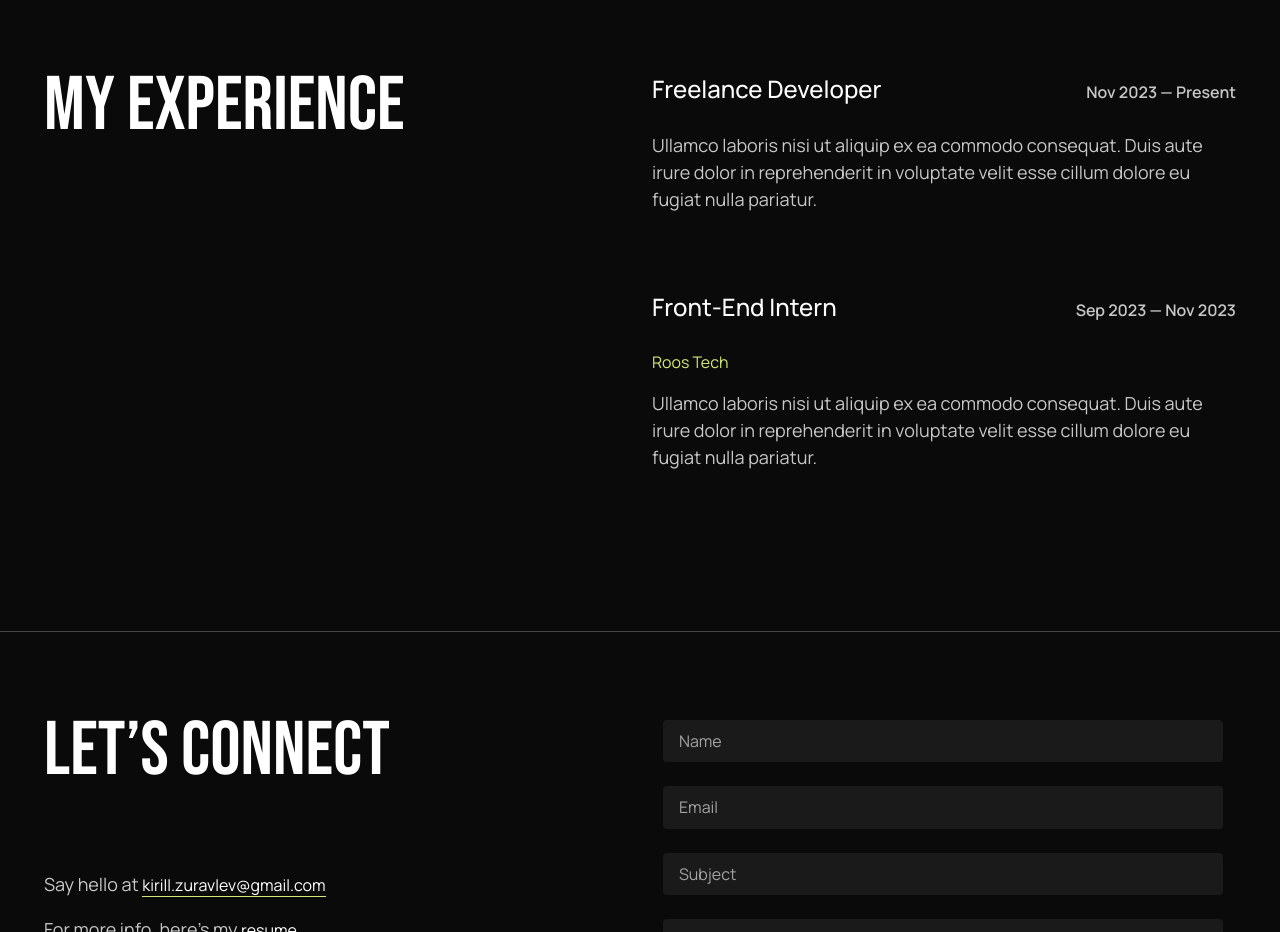
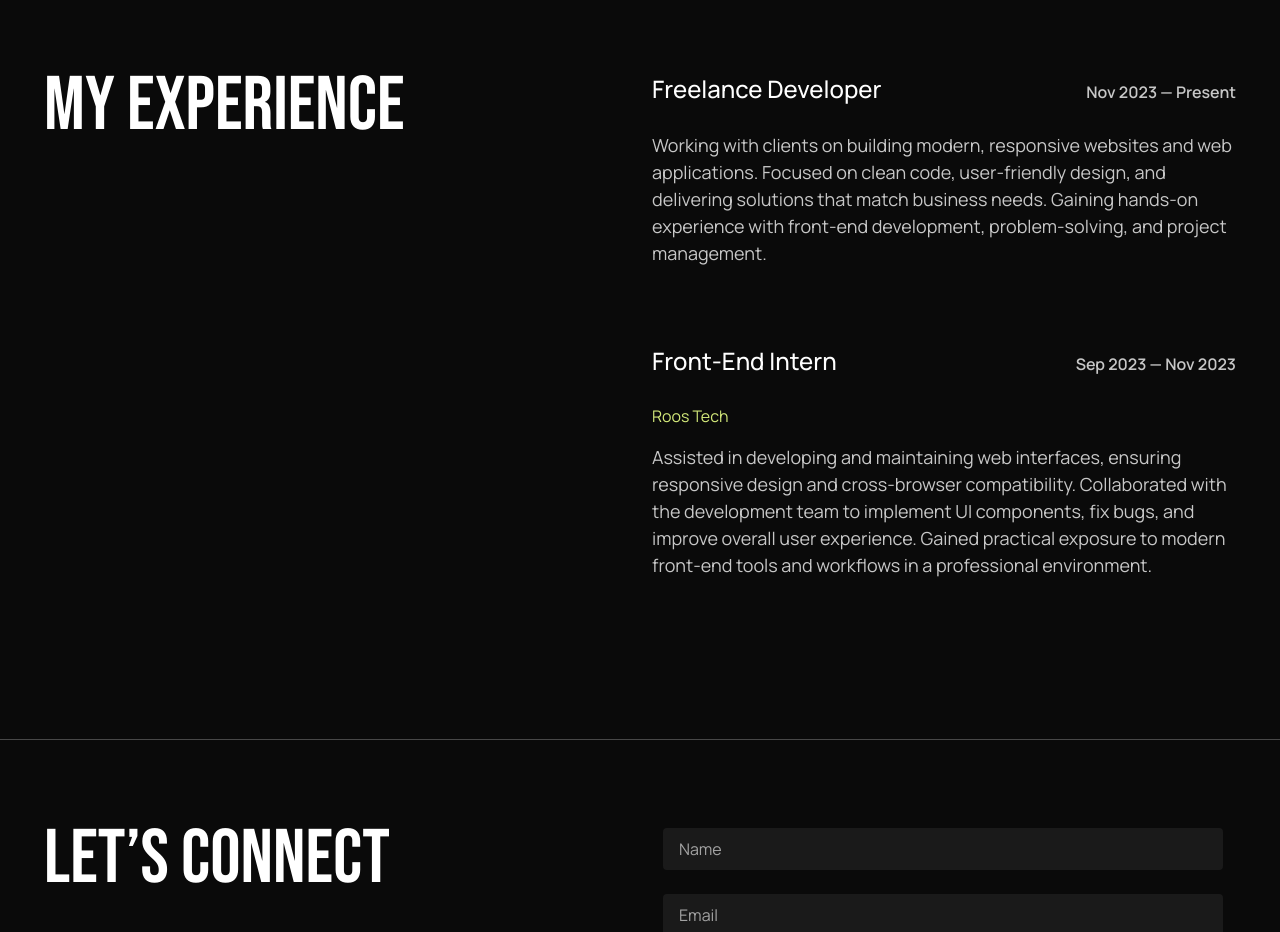
Before and after one commit to Kirillzur/Kirill-Developer-Page, a website: page Subpage/about.html in a window 1280 px wide. Shown: the part 2060-2992 px from the top of the page. Drawn offline with Linux system fonts and the light colour scheme.

```diff
--- a/Subpage/about.html
+++ b/Subpage/about.html
@@ -175,9 +175,9 @@
               <p class="experience__dates">Nov 2023 — Present</p>
             </div>
             <p class="experience__description">
-              Ullamco laboris nisi ut aliquip ex ea commodo consequat. Duis aute
-              irure dolor in reprehenderit in voluptate velit esse cillum dolore
-              eu fugiat nulla pariatur.
+              Working with clients on building modern, responsive websites and web applications.
+               Focused on clean code, user-friendly design, and delivering solutions that match business needs.
+                Gaining hands-on experience with front-end development, problem-solving, and project management.
             </p>
           </div>
 
@@ -188,9 +188,9 @@
             </div>
             <p class="experience__company">Roos Tech</p>
             <p class="experience__description">
-              Ullamco laboris nisi ut aliquip ex ea commodo consequat. Duis aute
-              irure dolor in reprehenderit in voluptate velit esse cillum dolore
-              eu fugiat nulla pariatur.
+              Assisted in developing and maintaining web interfaces, ensuring responsive design and cross-browser compatibility.
+               Collaborated with the development team to implement UI components, fix bugs, and improve overall user experience.
+                Gained practical exposure to modern front-end tools and workflows in a professional environment.
             </p>
           </div>
         </div>
```
Also changed, not shown: index.html (+6 -6 lines), package.json (added, +25 -0 lines), 3 other files.
